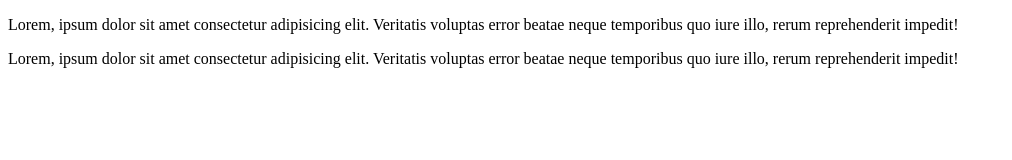
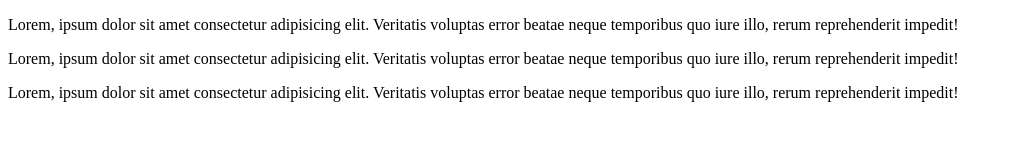
Before and after one commit to Sachinrawat1215/github-actions, a plain HTML site: page index.html in a window 1280 px wide. Shown: the whole page, without its empty margins (0-1012 px from the left). Drawn offline with Linux system fonts and the light colour scheme.

Commit message:
second commit

```diff
--- a/index.html
+++ b/index.html
@@ -8,5 +8,6 @@
 <body>
     <p>Lorem, ipsum dolor sit amet consectetur adipisicing elit. Veritatis voluptas error beatae neque temporibus quo iure illo, rerum reprehenderit impedit!</p>
     <p>Lorem, ipsum dolor sit amet consectetur adipisicing elit. Veritatis voluptas error beatae neque temporibus quo iure illo, rerum reprehenderit impedit!</p>
+    <p>Lorem, ipsum dolor sit amet consectetur adipisicing elit. Veritatis voluptas error beatae neque temporibus quo iure illo, rerum reprehenderit impedit!</p>
 </body>
 </html>
```
Also changed, not shown: 1 other file.
